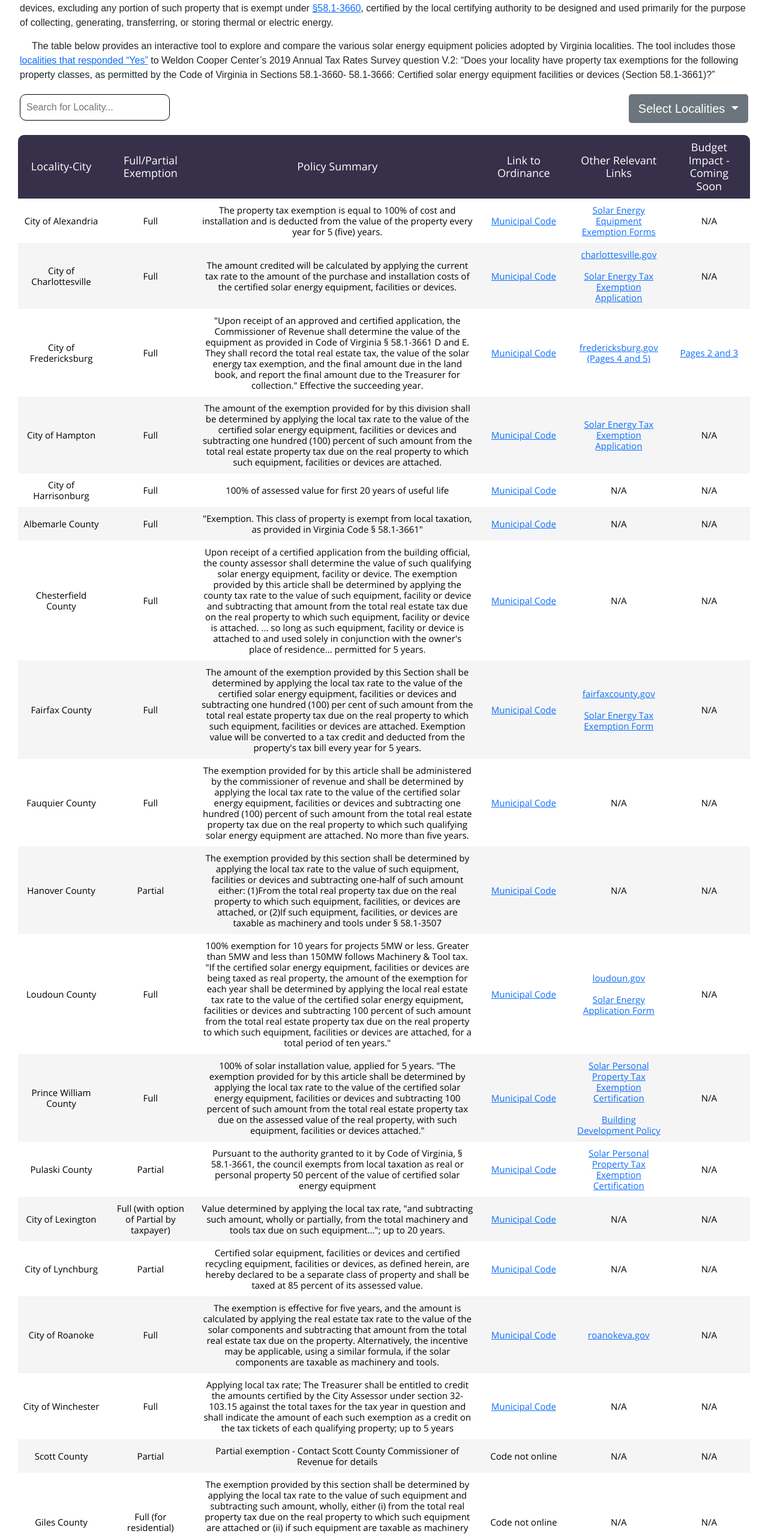
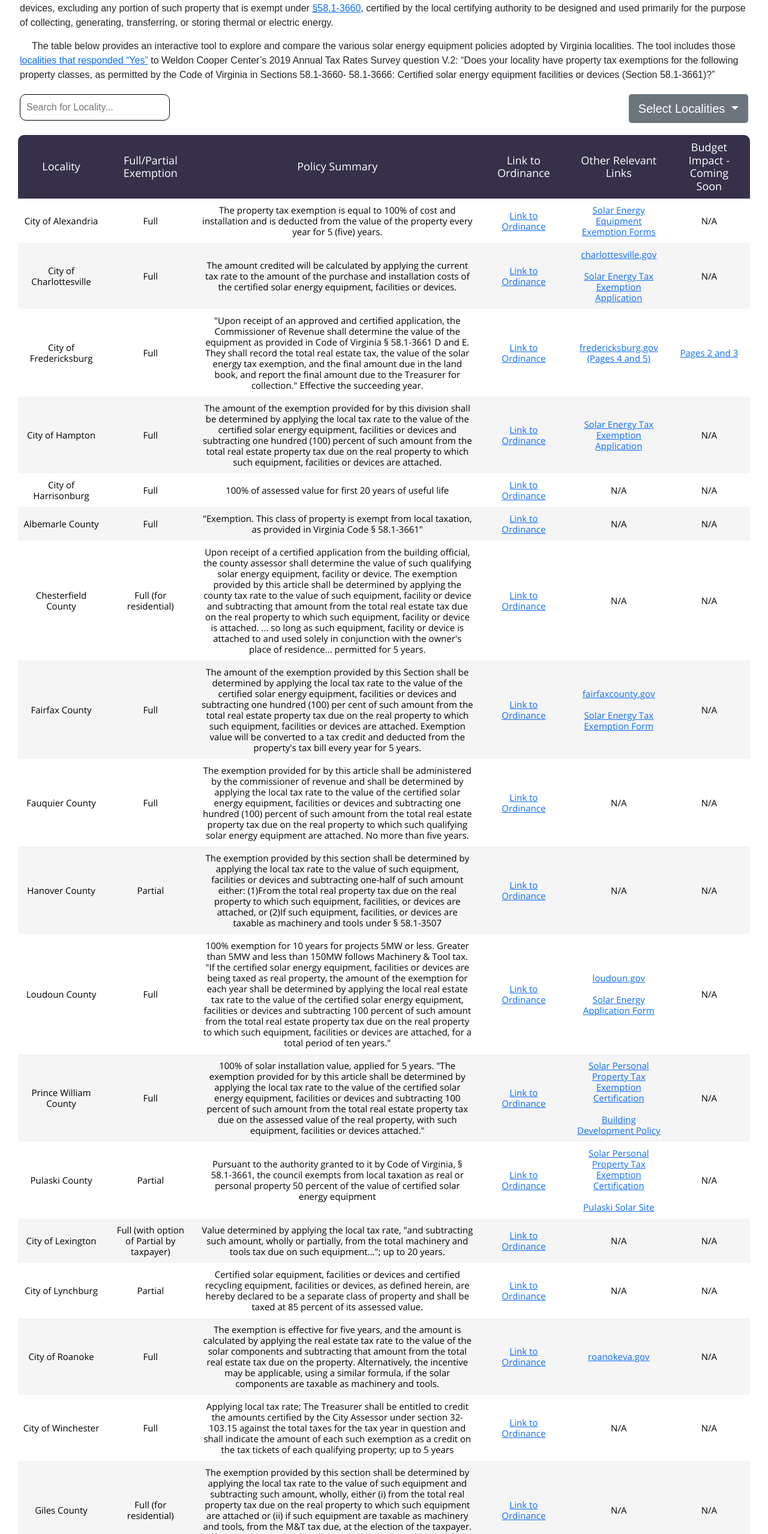
Before and after one commit to coopercenter/ETI_Solar_Exemptions, a plain HTML site: page index.html in a window 1280 px wide. Shown: the part 243-2800 px from the top of the page at 60% size. Drawn offline with nearby package versions, Linux system fonts and the light colour scheme.

Commit message:
final changes

```diff
--- a/css/main.css
+++ b/css/main.css
@@ -122,10 +122,12 @@ button:hover {
 
 .main-header {
   text-align: center;
-  padding: 20px 10px 10px;
+  padding: 20px 0 10px;
+  margin: auto;
   font-family: OpenSans-Regular;
   font-weight: 500;
   font-size: 45px;
+  width: 70%;
 }
 
 
@@ -387,7 +389,7 @@ input{
     /* top: 0; */
   }
   table tbody tr td:nth-child(1):before {
-    content: "Locality-City";
+    content: "Locality";
   }
   table tbody tr td:nth-child(2):before {
     content: "Full/Partial Exemption";
--- a/index.html
+++ b/index.html
@@ -177,7 +177,7 @@
 					<table id="data-table">
 						<thead>
 							<tr class="table100-head">
-								<th class="column1" onclick="onColumnHeaderClicked(event)">Locality-City</th>
+								<th class="column1" onclick="onColumnHeaderClicked(event)">Locality</th>
 								<th class="column2" onclick="onColumnHeaderClicked(event)">Full/Partial Exemption</th>
 								<th class="column3">Policy Summary</th>
 								<th class="column4">Link to Ordinance</th>
@@ -190,7 +190,7 @@
 									<td class="column1" title="Alexandria">City of Alexandria</td>
 									<td class="column2">Full</th>
 									<td class="column3">The property tax exemption is equal to 100% of cost and installation and is deducted from the value of the property every year for 5 (five) years.</td>
-									<td class="column4"><a href="https://library.municode.com/va/alexandria/codes/code_of_ordinances?nodeId=PTIITHCOGEOR_TIT3FITAPR_CH2TA_ARTPSOENEQTAEX">Municipal Code</a></td>
+									<td class="column4"><a href="https://library.municode.com/va/alexandria/codes/code_of_ordinances?nodeId=PTIITHCOGEOR_TIT3FITAPR_CH2TA_ARTPSOENEQTAEX">Link to Ordinance</a></td>
 									<td class="column5"><a href="https://www.alexandriava.gov/uploadedFiles/code/info/Solar%20Energy%20Equipment%20Tax%20Exemption%20Forms%2004.11.pdf">Solar Energy Equipment Exemption Forms</a></td>
 									<td class="column6">N/A</td>
 								</tr>
@@ -198,7 +198,7 @@
 									<td class="column1" title="Charlottesville">City of Charlottesville</td>
 									<td class="column2">Full</th>
 									<td class="column3">The amount credited will be calculated by applying the current tax rate to the amount of the purchase and installation costs of the certified solar energy equipment, facilities or devices.</td>
-									<td class="column4"><a href="https://library.municode.com/va/charlottesville/codes/code_of_ordinances?nodeId=CO_CH30TA_ARTVTAEXSOENREEQFADECERERESTENEFBU_DIV1SOENEQFADE#TOPTITLE">Municipal Code</a></td>
+									<td class="column4"><a href="https://library.municode.com/va/charlottesville/codes/code_of_ordinances?nodeId=CO_CH30TA_ARTVTAEXSOENREEQFADECERERESTENEFBU_DIV1SOENEQFADE#TOPTITLE">Link to Ordinance</a></td>
 									<td class="column5"><a href="https://www.charlottesville.gov/Faq.aspx?QID=317">charlottesville.gov</a> <br><br> <a href="https://www.charlottesville.gov/DocumentCenter/View/1622/Solar-Energy-Tax-ExemptionCredit-Application-PDF">Solar Energy Tax Exemption Application</a></td>
 									<td class="column6">N/A</td>
 								</tr>
@@ -206,7 +206,7 @@
 									<td class="column1" title="Fredericksburg">City of Fredericksburg</td>
 									<td class="column2">Full</th>
 									<td class="column3">"Upon receipt of an approved and certified application, the Commissioner of Revenue shall determine the value of the equipment as provided in Code of Virginia § 58.1-3661 D and E. They shall record the total real estate tax, the value of the solar energy tax exemption, and the final amount due in the land book, and report the final amount due to the Treasurer for collection." Effective the succeeding year.</td>
-									<td class="column4"><a href="https://ecode360.com/32415921">Municipal Code</a></td>
+									<td class="column4"><a href="https://ecode360.com/32415921">Link to Ordinance</a></td>
 									<td class="column5"><a href="https://fredericksburgva.gov/AgendaCenter/ViewFile/Item/5673?fileID=3852">fredericksburg.gov (Pages 4 and 5)</a></td>
 									<td class="column6"><a href="https://fredericksburgva.gov/AgendaCenter/ViewFile/Item/5673?fileID=3852">Pages 2 and 3</a></td>
 								</tr>
@@ -214,7 +214,7 @@
 									<td class="column1" title="Hampton">City of Hampton</td>
 									<td class="column2">Full</th>
 									<td class="column3">The amount of the exemption provided for by this division shall be determined by applying the local tax rate to the value of the certified solar energy equipment, facilities or devices and subtracting one hundred (100) percent of such amount from the total real estate property tax due on the real property to which such equipment, facilities or devices are attached.</td>
-									<td class="column4"><a href="https://library.municode.com/va/hampton/codes/code_of_ordinances?nodeId=CO_CH37TA_ARTIIREESTA_DIV3EXPRUTSOENEQFADE">Municipal Code</a></td>
+									<td class="column4"><a href="https://library.municode.com/va/hampton/codes/code_of_ordinances?nodeId=CO_CH37TA_ARTIIREESTA_DIV3EXPRUTSOENEQFADE">Link to Ordinance</a></td>
 									<td class="column5"><a href="https://hampton.gov/DocumentCenter/View/7701/Application-Certification-for-Energy-Tax-Credit?bidId=">Solar Energy Tax Exemption Application</a></td>
 									<td class="column6">N/A</td>
 								</tr>
@@ -222,7 +222,7 @@
 									<td class="column1" title="Harrisonburg">City of Harrisonburg</td>
 									<td class="column2">Full</th>
 									<td class="column3">100% of assessed value for first 20 years of useful life</td>
-									<td class="column4"><a href="https://library.municode.com/va/harrisonburg/codes/code_of_ordinances?nodeId=PTIITHCOGEOR_TIT4FITAPR_CH2RETA_ARTBREESTAEX_DIV1GE_S4-2-31EXPRUSCESOEQFADE">Municipal Code</a></td>
+									<td class="column4"><a href="https://library.municode.com/va/harrisonburg/codes/code_of_ordinances?nodeId=PTIITHCOGEOR_TIT4FITAPR_CH2RETA_ARTBREESTAEX_DIV1GE_S4-2-31EXPRUSCESOEQFADE">Link to Ordinance</a></td>
 									<td class="column5">N/A</td>
 									<td class="column6">N/A</td>
 								</tr>
@@ -230,15 +230,15 @@
 									<td class="column1" title="Albemarle">Albemarle County</td>
 									<td class="column2">Full</th>
 									<td class="column3">"Exemption. This class of property is exempt from local taxation, as provided in Virginia Code § 58.1-3661"</td>
-									<td class="column4"><a href="https://library.municode.com/va/albemarle_county/codes/code_of_ordinances?nodeId=CH15TA_ART13PREXTA_DIV2CESOENEQFADECEREEQFADE_S15-1303TAEXCESOENEQCEREEQ">Municipal Code</a></td>
+									<td class="column4"><a href="https://library.municode.com/va/albemarle_county/codes/code_of_ordinances?nodeId=CH15TA_ART13PREXTA_DIV2CESOENEQFADECEREEQFADE_S15-1303TAEXCESOENEQCEREEQ">Link to Ordinance</a></td>
 									<td class="column5">N/A</td>
 									<td class="column6">N/A</td>
 								</tr>
 								<tr>
 									<td class="column1" title="Chesterfield">Chesterfield County</td>
-									<td class="column2">Full</th>
+									<td class="column2">Full (for residential)</th>
 									<td class="column3">Upon receipt of a certified application from the building official, the county assessor shall determine the value of such qualifying solar energy equipment, facility or device. The exemption provided by this article shall be determined by applying the county tax rate to the value of such equipment, facility or device and subtracting that amount from the total real estate tax due on the real property to which such equipment, facility or device is attached. ... so long as such equipment, facility or device is attached to and used solely in conjunction with the owner's place of residence... permitted for 5 years.</td>
-									<td class="column4"><a href="https://library.municode.com/va/chesterfield_county/codes/code_of_ordinances?nodeId=PTIITHCO_CH9FITA_ARTIVREESTAPEPRTAEXCESOENEQFADE_S9-84DEEX">Municipal Code</a></td>
+									<td class="column4"><a href="https://library.municode.com/va/chesterfield_county/codes/code_of_ordinances?nodeId=PTIITHCO_CH9FITA_ARTIVREESTAPEPRTAEXCESOENEQFADE_S9-84DEEX">Link to Ordinance</a></td>
 									<td class="column5">N/A</td>
 									<td class="column6">N/A</td>
 								</tr>
@@ -246,7 +246,7 @@
 									<td class="column1" title="Fairfax">Fairfax County</td>
 									<td class="column2">Full</th>
 									<td class="column3">The amount of the exemption provided by this Section shall be determined by applying the local tax rate to the value of the certified solar energy equipment, facilities or devices and subtracting one hundred (100) per cent of such amount from the total real estate property tax due on the real property to which such equipment, facilities or devices are attached. Exemption value will be converted to a tax credit and deducted from the property's tax bill every year for 5 years.</td>
-									<td class="column4"><a href="https://library.municode.com/va/fairfax_county/codes/code_of_ordinances?nodeId=FACOCO_CH4TAFI_ART18CESOENEQFADEXETA">Municipal Code</a></td>
+									<td class="column4"><a href="https://library.municode.com/va/fairfax_county/codes/code_of_ordinances?nodeId=FACOCO_CH4TAFI_ART18CESOENEQFADEXETA">Link to Ordinance</a></td>
 									<td class="column5"><a href="https://www.fairfaxcounty.gov/taxes/relief/real-estate-solar-equipment">fairfaxcounty.gov</a> <br><br> <a href="https://www.fairfaxcounty.gov/landdevelopment/sites/landdevelopment/files/assets/documents/forms/solar-energy-tax-exemption-form.pdf">Solar Energy Tax Exemption Form</a></td>
 									<td class="column6">N/A</td>
 								</tr>
@@ -254,7 +254,7 @@
 									<td class="column1" title="Fauquier">Fauquier County</td>
 									<td class="column2">Full</th>
 									<td class="column3">The exemption provided for by this article shall be administered by the commissioner of revenue and shall be determined by applying the local tax rate to the value of the certified solar energy equipment, facilities or devices and subtracting one hundred (100) percent of such amount from the total real estate property tax due on the real property to which such qualifying solar energy equipment are attached. No more than five years.</td>
-									<td class="column4"><a href="https://library.municode.com/va/fauquier_county/codes/code_of_ordinances?nodeId=COOR_CH8FITA_ARTXVIPREXTA_S8-72CESOENEQEX">Municipal Code</a></td>
+									<td class="column4"><a href="https://library.municode.com/va/fauquier_county/codes/code_of_ordinances?nodeId=COOR_CH8FITA_ARTXVIPREXTA_S8-72CESOENEQEX">Link to Ordinance</a></td>
 									<td class="column5">N/A</td>
 									<td class="column6">N/A</td>
 								</tr>
@@ -262,7 +262,7 @@
 									<td class="column1" title="Hanover">Hanover County</td>
 									<td class="column2">Partial</th>
 									<td class="column3">The exemption provided by this section shall be determined by applying the local tax rate to the value of such equipment, facilities or devices and subtracting one-half of such amount either: (1)From the total real property tax due on the real property to which such equipment, facilities, or devices are attached, or (2)If such equipment, facilities, or devices are taxable as machinery and tools under § 58.1-3507</td>
-									<td class="column4"><a href="https://library.municode.com/va/hanover_county/codes/code_of_ordinances?nodeId=COCO_CH22TA_ARTIIREESTA_DIV4EXSOENEQ">Municipal Code</a></td>
+									<td class="column4"><a href="https://library.municode.com/va/hanover_county/codes/code_of_ordinances?nodeId=COCO_CH22TA_ARTIIREESTA_DIV4EXSOENEQ">Link to Ordinance</a></td>
 									<td class="column5">N/A</td>
 									<td class="column6">N/A</td>
 								</tr>
@@ -270,7 +270,7 @@
 									<td class="column1" title="Loudoun">Loudoun County</td>
 									<td class="column2">Full</th>
 									<td class="column3">100% exemption for 10 years for projects 5MW or less. Greater than 5MW and less than 150MW follows Machinery & Tool tax.  "If the certified solar energy equipment, facilities or devices are being taxed as real property, the amount of the exemption for each year shall be determined by applying the local real estate tax rate to the value of the certified solar energy equipment, facilities or devices and subtracting 100 percent of such amount from the total real estate property tax due on the real property to which such equipment, facilities or devices are attached, for a total period of ten years."</td>
-									<td class="column4"><a href="https://www.loudoun.gov/DocumentCenter/View/129183/Solar-Energy-Application-Form?bidId=">Municipal Code</a></td>
+									<td class="column4"><a href="https://codelibrary.amlegal.com/codes/loudouncounty/latest/loudounco_va/0-0-0-5762">Link to Ordinance</a></td>
 									<td class="column5"><a href="https://www.loudoun.gov/4041/Exemption-for-Certified-Solar-Energy">loudoun.gov</a> <br><br> <a href="https://www.loudoun.gov/DocumentCenter/View/129183/Solar-Energy-Application-Form?bidId=">Solar Energy Application Form</a></td>
 									<td class="column6">N/A</td>
 								</tr>
@@ -278,7 +278,7 @@
 									<td class="column1" title="Prince William">Prince William County</td>
 									<td class="column2">Full</th>
 									<td class="column3">100% of solar installation value, applied for 5 years. "The exemption provided for by this article shall be determined by applying the local tax rate to the value of the certified solar energy equipment, facilities or devices and subtracting 100 percent of such amount from the total real estate property tax due on the assessed value of the real property, with such equipment, facilities or devices attached."</td>
-									<td class="column4"><a href="https://library.municode.com/va/prince_william_county/codes/code_of_ordinances?nodeId=CH26TA_ARTVITAEXSOENEQFADE">Municipal Code</a></td>
+									<td class="column4"><a href="https://library.municode.com/va/prince_william_county/codes/code_of_ordinances?nodeId=CH26TA_ARTVITAEXSOENEQFADE">Link to Ordinance</a></td>
 									<td class="column5"><a href="https://eservice.pwcgov.org/ebuildingdevelopmentforms/forms/solarenergysystems-taxexemption.pdf">Solar Personal Property Tax Exemption Certification</a> <br><br><a href="https://www.pwcgov.org/government/dept/development/bd/Documents/14232.pdf">Building Development Policy</a></td>
 									<td class="column6">N/A</td>
 								</tr>
@@ -286,15 +286,15 @@
 									<td class="column1" title="Pulaski">Pulaski County</td>
 									<td class="column2">Partial</th>
 									<td class="column3">Pursuant to the authority granted to it by Code of Virginia, § 58.1-3661, the council exempts from local taxation as real or personal property 50 percent of the value of certified solar energy equipment</td>
-									<td class="column4"><a href="https://library.municode.com/va/pulaski/codes/code_of_ordinances?nodeId=PTIICOOR_CH78TA_ARTIINGE_S78-2SOENREEQ">Municipal Code</a></td>
-									<td class="column5"><a href="https://www.pulaskicounty.org/documents/cor/forms/solar-application.pdf">Solar Personal Property Tax Exemption Certification</a></td>
+									<td class="column4"><a href="https://library.municode.com/va/pulaski/codes/code_of_ordinances?nodeId=PTIICOOR_CH78TA_ARTIINGE_S78-2SOENREEQ">Link to Ordinance</a></td>
+									<td class="column5"><a href="https://www.pulaskicounty.org/documents/cor/forms/solar-application.pdf">Solar Personal Property Tax Exemption Certification</a> <br> <br> <a href="https://www.pulaskicounty.org/solar.html">Pulaski Solar Site</a></td>
 									<td class="column6">N/A</td>
 								</tr>
 								<tr>
 									<td class="column1" title="Lexington">City of Lexington</td>
 									<td class="column2">Full (with option of Partial by taxpayer)</th>
 									<td class="column3">Value determined by applying the local tax rate, "and subtracting such amount, wholly or partially, from the total machinery and tools tax due on such equipment..."; up to 20 years.</td>
-									<td class="column4"><a href="https://ecode360.com/15931348">Municipal Code</a></td>
+									<td class="column4"><a href="https://ecode360.com/15931348">Link to Ordinance</a></td>
 									<td class="column5">N/A</td>
 									<td class="column6">N/A</td>
 								</tr>
@@ -302,7 +302,7 @@
 									<td class="column1" title="Lynchburg">City of Lynchburg</td>
 									<td class="column2">Partial</th>
 									<td class="column3">Certified solar equipment, facilities or devices and certified recycling equipment, facilities or devices, as defined herein, are hereby declared to be a separate class of property and shall be taxed at 85 percent of its assessed value.</td>
-									<td class="column4"><a href="https://library.municode.com/va/lynchburg/codes/code_of_ordinances?nodeId=CH36TACO_ARTIIITAREPRTAPEPR_S36-154.1CESOEQFADECEREEQFADE">Municipal Code</a></td>
+									<td class="column4"><a href="https://library.municode.com/va/lynchburg/codes/code_of_ordinances?nodeId=CH36TACO_ARTIIITAREPRTAPEPR_S36-154.1CESOEQFADECEREEQFADE">Link to Ordinance</a></td>
 									<td class="column5">N/A</td>
 									<td class="column6">N/A</td>
 								</tr>
@@ -310,7 +310,7 @@
 									<td class="column1" title="Roanoke">City of Roanoke</td>
 									<td class="column2">Full</th>
 									<td class="column3">The exemption is effective for five years, and the amount is calculated by applying the real estate tax rate to the value of the solar components and subtracting that amount from the total real estate tax due on the property. Alternatively, the incentive may be applicable, using a similar formula, if the solar components are taxable as machinery and tools.</td>
-									<td class="column4"><a href="https://library.municode.com/va/roanoke/codes/code_of_ordinances?nodeId=CORO1979_CH32TA_ARTIIREESTAGE_DIV8TAEXSOENEQFADE">Municipal Code</a></td>
+									<td class="column4"><a href="https://library.municode.com/va/roanoke/codes/code_of_ordinances?nodeId=CORO1979_CH32TA_ARTIIREESTAGE_DIV8TAEXSOENEQFADE">Link to Ordinance</a></td>
 									<td class="column5"><a href="https://www.roanokeva.gov/995/Tax-Incentives">roanokeva.gov</a></td>
 									<td class="column6">N/A</td>
 								</tr>
@@ -318,7 +318,15 @@
 									<td class="column1" title="Winchester">City of Winchester</td>
 									<td class="column2">Full</th>
 									<td class="column3">Applying local tax rate; The Treasurer shall be entitled to credit the amounts certified by the City Assessor under section 32-103.15 against the total taxes for the tax year in question and shall indicate the amount of each such exemption as a credit on the tax tickets of each qualifying property; up to 5 years</td>
-									<td class="column4"><a href="https://library.municode.com/va/winchester/codes/code_of_ordinances?nodeId=CO_CH27TA_ARTIIREPRTA_DIV6TAEXSOENEQFADE">Municipal Code</a></td>
+									<td class="column4"><a href="https://library.municode.com/va/winchester/codes/code_of_ordinances?nodeId=CO_CH27TA_ARTIIREPRTA_DIV6TAEXSOENEQFADE">Link to Ordinance</a></td>
+									<td class="column5">N/A</td>
+									<td class="column6">N/A</td>
+								</tr>
+								<tr>
+									<td class="column1" title="Giles">Giles County</td>
+									<td class="column2">Full (for residential)</th>
+									<td class="column3">The exemption provided by this section shall be determined by applying the local tax rate to the value of such equipment and subtracting such amount, wholly, either (i) from the total real property tax due on the real property to which such equipment are attached or (ii) if such equipment are taxable as machinery and tools, from the M&T tax due, at the election of the taxpayer. Effective beginning in the next succeeding year, permitted for a term of not less than five years.</td>
+									<td class="column4"><a href="GilesCoOrdinance.pdf">Link to Ordinance</a></td>
 									<td class="column5">N/A</td>
 									<td class="column6">N/A</td>
 								</tr>
@@ -331,16 +339,8 @@
 									<td class="column6">N/A</td>
 								</tr>
 								<tr>
-									<td class="column1" title="Giles">Giles County</td>
-									<td class="column2">Full (for residential)</th>
-									<td class="column3">The exemption provided by this section shall be determined by applying the local tax rate to the value of such equipment and subtracting such amount, wholly, either (i) from the total real property tax due on the real property to which such equipment are attached or (ii) if such equipment are taxable as machinery and tools, from the M&T tax due, at the election of the taxpayer. Effective beginning in the next succeeding year, permitted for a term of not less than five years.</td>
-									<td class="column4">Code not online</td>
-									<td class="column5">N/A</td>
-									<td class="column6">N/A</td>
-								</tr>
-								<tr>
 									<td class="column1" title="King George">King George County</td>
-									<td class="column2">No adopted policy</th>
+									<td class="column2">None</th>
 									<td class="column3">No adopted policy</td>
 									<td class="column4">N/A</td>
 									<td class="column5">N/A</td>
@@ -348,7 +348,7 @@
 								</tr>
 								<tr>
 									<td class="column1" title="Botetourt">Botetourt County</td>
-									<td class="column2">No adopted policy</th>
+									<td class="column2">None</th>
 									<td class="column3">No adopted policy</td>
 									<td class="column4">N/A</td>
 									<td class="column5">N/A</td>
@@ -356,7 +356,7 @@
 								</tr>
 								<tr>
 									<td class="column1" title="Augusta">Augusta County</td>
-									<td class="column2">No adopted policy</th>
+									<td class="column2">None</th>
 									<td class="column3">No adopted policy</td>
 									<td class="column4">N/A</td>
 									<td class="column5">N/A</td>
@@ -364,7 +364,7 @@
 								</tr>
 								<tr>
 									<td class="column1" title="Sussex">Sussex County</td>
-									<td class="column2">No adopted policy</th>
+									<td class="column2">None</th>
 									<td class="column3">No adopted policy</td>
 									<td class="column4">N/A</td>
 									<td class="column5">N/A</td>
@@ -372,15 +372,15 @@
 								</tr>
 								<tr>
 									<td class="column1" title="Spotsylvania">Spotsylvania County</td>
-									<td class="column2">No adopted policy (exemption repealed 12/11/2018)</th>
-									<td class="column3">No adopted policy beyond state mandated exemptions (local exemption was repealed 12/11/2018)</td>
+									<td class="column2">None</th>
+									<td class="column3">No adopted policy (local exemption was repealed 12/11/2018)</td>
 									<td class="column4">N/A</td>
 									<td class="column5">N/A</td>
 									<td class="column6">N/A</td>
 								</tr>
 								<tr>
 									<td class="column1" title="Frederick">Frederick County</td>
-									<td class="column2">No adopted policy</th>
+									<td class="column2">None</th>
 									<td class="column3">No adopted policy</td>
 									<td class="column4">N/A</td>
 									<td class="column5">N/A</td>
@@ -388,7 +388,7 @@
 								</tr>
 								<tr>
 									<td class="column1" title="Petersburg">City of Petersburg</td>
-									<td class="column2">No adopted policy</th>
+									<td class="column2">None</th>
 									<td class="column3">No adopted policy</td>
 									<td class="column4">N/A</td>
 									<td class="column5">N/A</td>
@@ -396,7 +396,7 @@
 								</tr>
 								<tr>
 									<td class="column1" title="Suffolk">City of Suffolk</td>
-									<td class="column2">No adopted policy</th>
+									<td class="column2">None</th>
 									<td class="column3">No adopted policy</td>
 									<td class="column4">N/A</td>
 									<td class="column5">N/A</td>
@@ -404,7 +404,7 @@
 								</tr>
 								<tr>
 									<td class="column1" title="Isle of Wight">Isle of Wight County</td>
-									<td class="column2">No adopted policy</th>
+									<td class="column2">None</th>
 									<td class="column3">No adopted policy</td>
 									<td class="column4">N/A</td>
 									<td class="column5">N/A</td>
```
Also changed, not shown: 1 other file.
